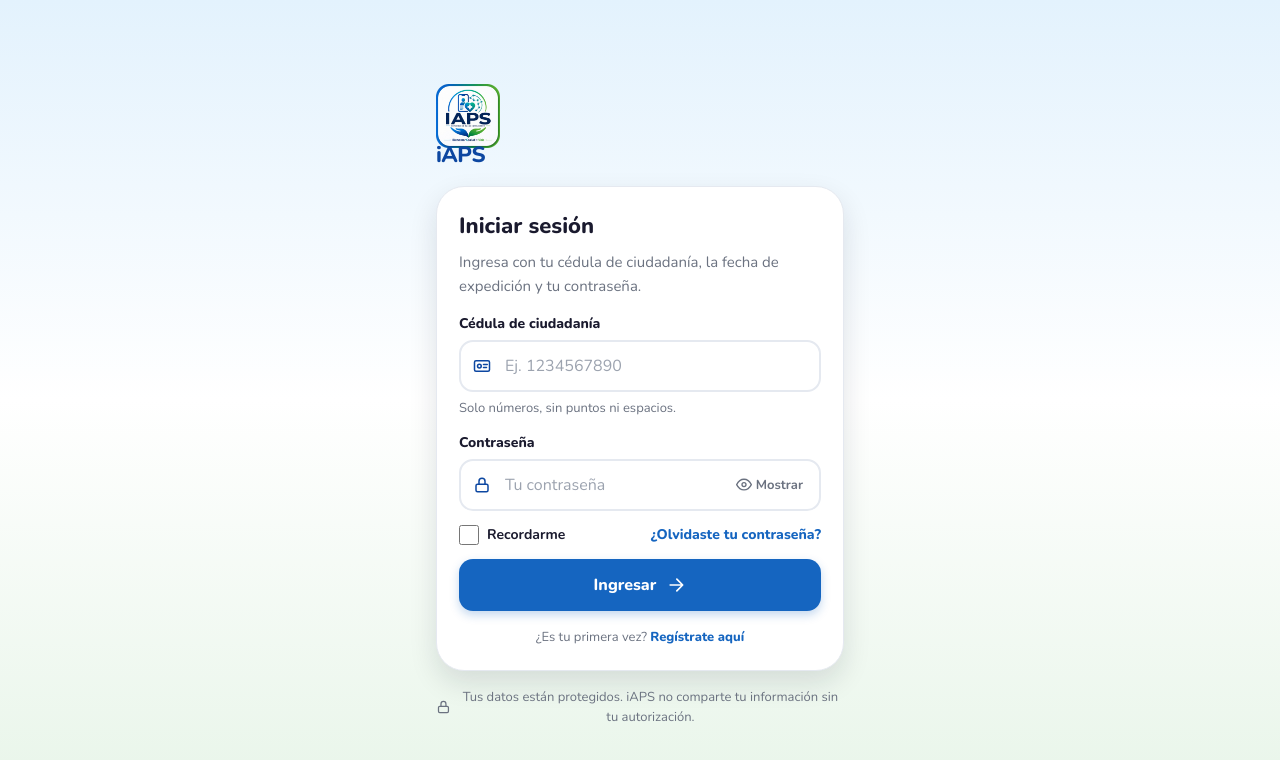
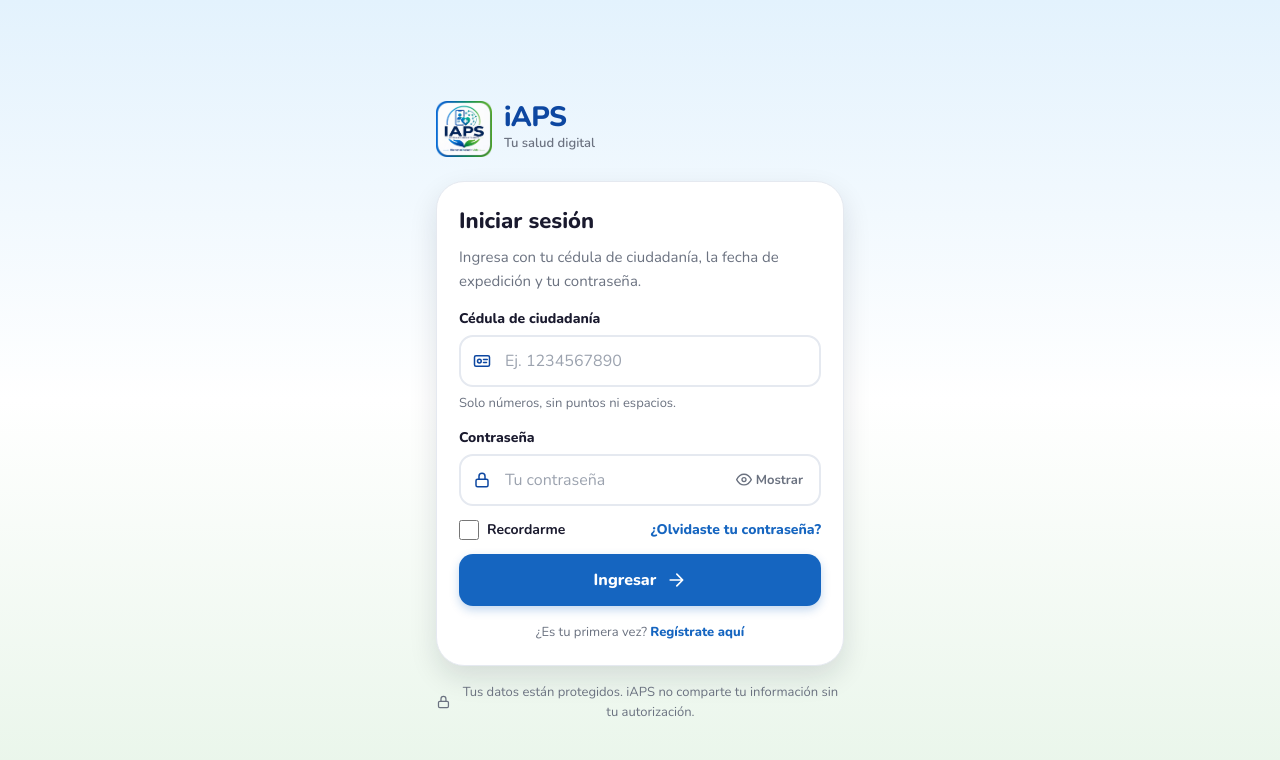
Before and after one commit to yahirandresd/iaps-frontend, a React (Vite) app: page /login in a window 1280 px wide. Shown: the top 760 px of the page. Built offline with nearby package versions, Linux system fonts and the light colour scheme; no server answers.

Commit message:
fix: redesign login logo header — row layout with tagline

```diff
--- a/src/pages/LoginPage.jsx
+++ b/src/pages/LoginPage.jsx
@@ -5,9 +5,12 @@ export default function LoginPage() {
   return (
     <div className="min-h-screen bg-gradient-to-b from-azul-suave via-white to-verde-suave flex flex-col md:items-center md:justify-center">
       <div className="w-full max-w-md mx-auto px-5 py-6 flex flex-col">
-      <div className="flex flex-col items-start mt-3 mb-5">
-        <img src="/iAPS_logo-removebg-preview.png" alt="iAPS" className="h-16 w-auto object-contain" />
-        <span className="text-[22px] font-extrabold text-azul-oscuro tracking-tight leading-none -mt-1">iAPS</span>
+      <div className="flex items-center gap-3 mt-6 mb-6">
+        <img src="/iAPS_logo-removebg-preview.png" alt="iAPS" className="h-14 w-auto object-contain" />
+        <div className="flex flex-col">
+          <span className="text-[28px] font-extrabold text-azul-oscuro tracking-tight leading-none">iAPS</span>
+          <span className="text-[13px] text-gris-texto font-semibold mt-0.5">Tu salud digital</span>
+        </div>
       </div>
 
       <div className="bg-white rounded-xl p-[22px] shadow-lg border border-gris-borde">
```
